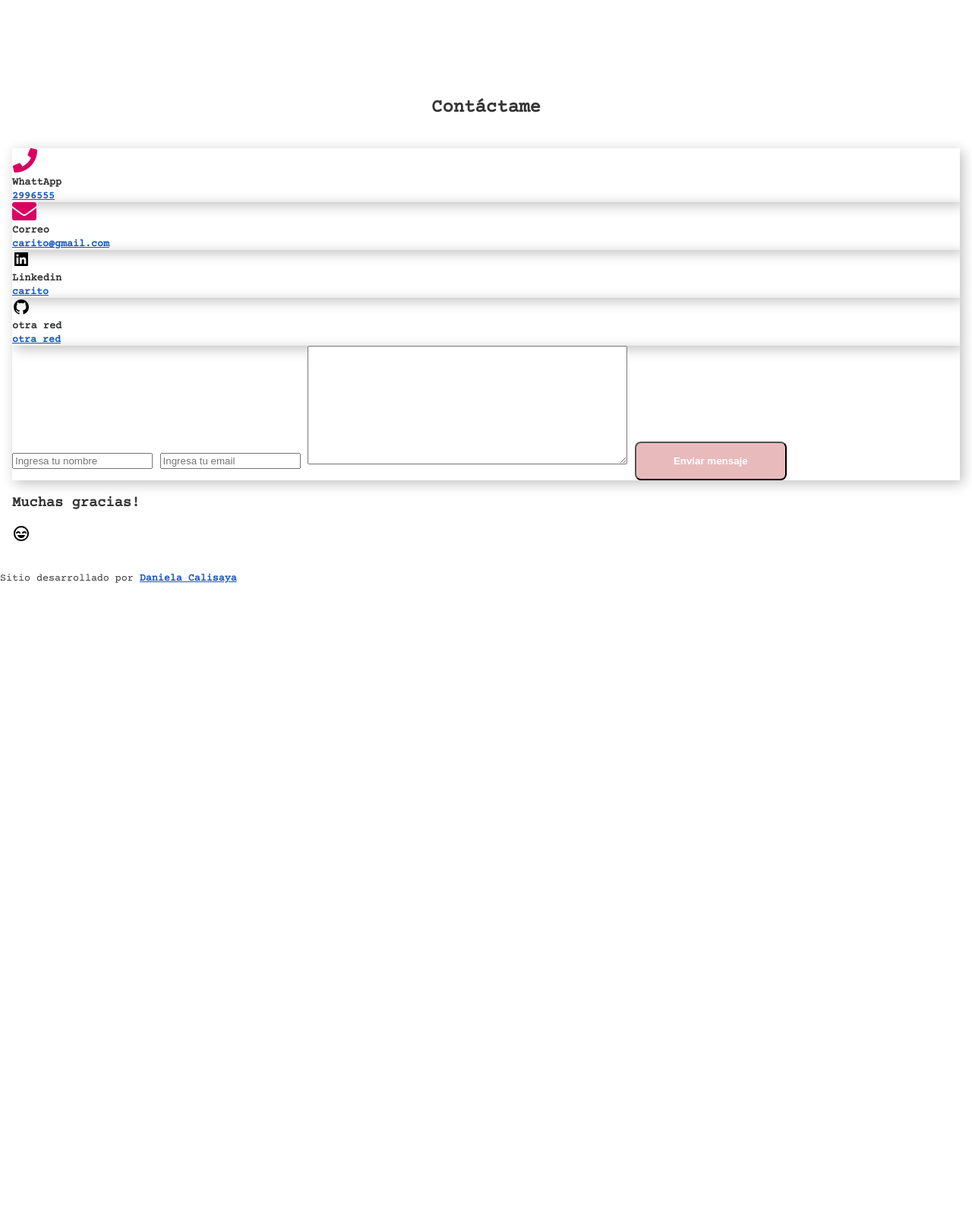
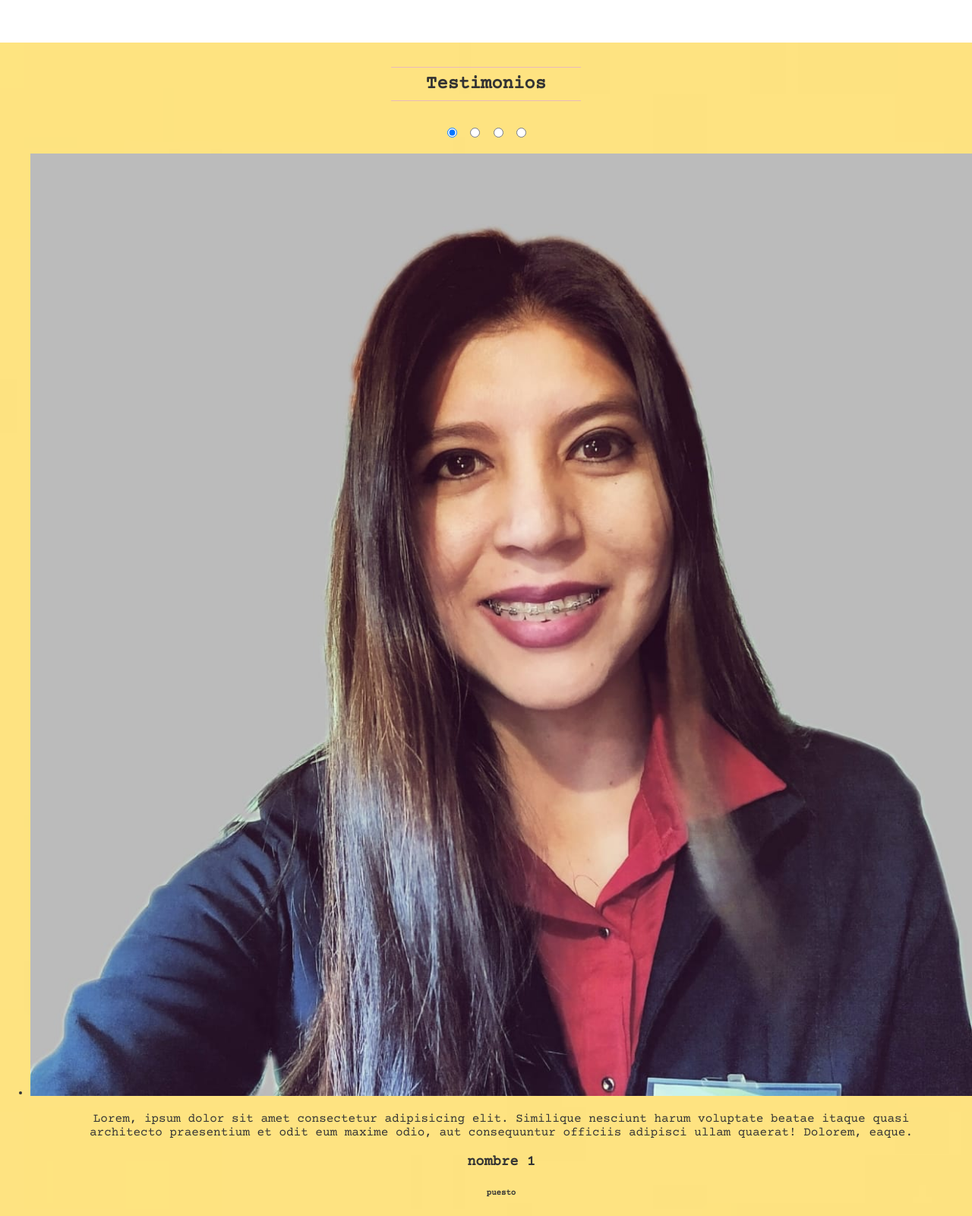
Before and after one commit to DanielaCalisaya/portfolio-carolinaLlamin, a plain HTML site: page index.html in a window 1280 px wide. Shown: the part 1600-3200 px from the top of the page at 76% size. Before the commit the page ends 2369 px from the top, so only its background shows below. Drawn offline with nearby package versions, Linux system fonts and the light colour scheme.

Commit message:
structure of carousel

```diff
--- a/index.html
+++ b/index.html
@@ -82,6 +82,60 @@
         </article>
     </section>
 
+    <section id="testimonios" class="">
+        <article class="hero__image" style="--hero-image: url('images/pharmacy3.png'); --hero-attachment: scroll;">
+            <aside class="hero__image--opacity" style="--hero-opacity-color:var(--white-alpha-color);">
+                <div class="hero__image--content">
+                    <div class="container">
+                        <h2 class="section__title">Testimonios</h2>
+                        <article class="carousel" style="--carousel-bg-color:var(--white-alpha-color);">
+
+                            <input type="radio" name="slides" id="slide-1" checked>
+                            <input type="radio" name="slides" id="slide-2">
+                            <input type="radio" name="slides" id="slide-3">
+                            <input type="radio" name="slides" id="slide-4">
+
+                            <ul class="slides">
+                                <li class="slide">
+                                    <img class="avatar" src="images/carolinaLLamin.jpg" alt="">
+                                    <blockquote>Lorem, ipsum dolor sit amet consectetur adipisicing elit. Similique nesciunt harum voluptate beatae itaque quasi architecto praesentium et odit eum maxime odio, aut consequuntur officiis adipisci ullam quaerat! Dolorem, eaque.</blockquote><!-- esta etiqueta sirve para poner cosas citadas que dijo alguien más -->
+                                    <h3 class="text-first-color">nombre 1</h3>
+                                    <h6>puesto</h6>
+                                </li>
+                                <li class="slide">
+                                    <img class="avatar" src="images/carolinaLLamin.jpg" alt="">
+                                    <blockquote>Lorem ipsum dolor sit amet consectetur, adipisicing elit. Dolorem temporibus tempora aperiam officia debitis fugiat, minus consequatur aliquam rem repellat nemo doloremque odio sint numquam, id possimus iste voluptate error.</blockquote>
+                                    <h3 class="text-first-color">nombre 2</h3>
+                                    <h6>puesto</h6>
+                                </li>
+                                <li class="slide">
+                                    <img class="avatar" src="images/carolinaLLamin.jpg" alt="">
+                                    <blockquote>Lorem ipsum dolor sit amet consectetur, adipisicing elit. Incidunt, ducimus quam. Deserunt velit, maxime tenetur odio neque ipsum nostrum iste omnis totam voluptatem porro, expedita quia quibusdam temporibus beatae dolor.</blockquote>
+                                    <h3 class="text-first-color">nombre 3</h3>
+                                    <h6>puesto</h6>
+                                </li>
+                                <li class="slide">
+                                    <img class="avatar" src="images/carolinaLLamin.jpg" alt="">
+                                    <blockquote>Lorem ipsum dolor sit amet consectetur adipisicing elit. Vero quaerat in ad? Praesentium consequatur fuga architecto, libero laudantium sint ullam? Quisquam delectus atque eveniet mollitia voluptatem magni quidem nisi impedit?</blockquote>
+                                    <h3 class="text-first-color">nombre 4</h3>
+                                    <h6>puesto</h6>
+                                </li>
+                            </ul>
+
+                            <aside class="slides-nav">
+                                <label for="slide-1" id="dot-1"></label> <!-- el atributo for vincula con el checkbox mediante su id -->
+                                <label for="slide-2" id="dot-2"></label>
+                                <label for="slide-3" id="dot-3"></label>
+                                <label for="slide-4" id="dot-4"></label>
+                            </aside>
+
+                        </article>
+                    </div>
+                </div>
+            </aside>
+        </article>
+    </section>
+
     <section id="contacto" class="contact section">
         <div class="container">
             <h2 class="section__title">Contáctame</h2>
--- a/styles.css
+++ b/styles.css
@@ -5,7 +5,9 @@
     --black-color: #000;
     --link-color: #1259c3;
     --white-color: #fff;
+    --title-color: #333;
     --black-alpha-color: rgba(0, 0, 0, 0.3); /*  */
+    --white-alpha-color: rgba(255, 255, 255, 0.5);
     --font: 'Courier Prime';
     --header-height: 4rem;
     --max-width: 1200px;
@@ -84,8 +86,8 @@ img {
     filter:grayscale(1);
  }
 .section__title { /* titulos de las secciones */
-    border-top: thin solid var(--first-color);/* linea delgada */
-    border-bottom: thin solid var(--first-color);
+    border-top: thin solid var(--second-color);/* linea delgada */
+    border-bottom: thin solid var(--second-color);
     width: 250px;
     margin: 2rem auto;
     padding: .5rem 1rem;
```
